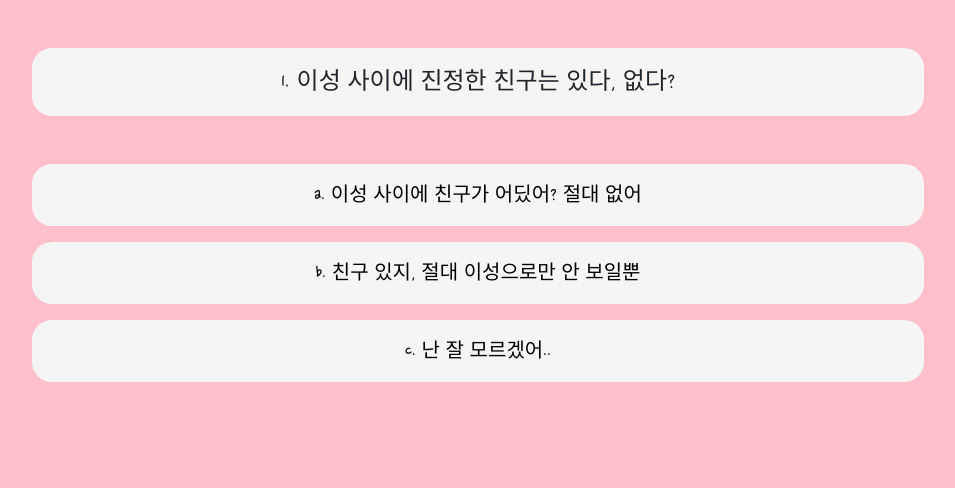
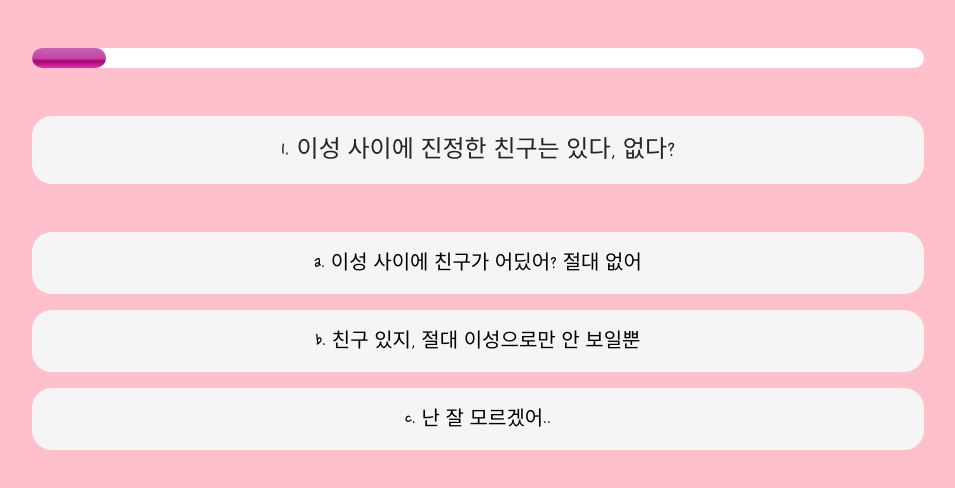
Before and after one commit to chiho98/pshycological_website, a plain HTML site: page index.html in a window 1280 px wide. Both pictures are taken after a click on the button "시작하기". Shown: the whole page, without its empty margins (162-1117 px from the left). Drawn offline with nearby package versions, Linux system fonts and the light colour scheme.

Commit message:
add: 진행상태 막대기 추가

```diff
--- a/css/qna.css
+++ b/css/qna.css
@@ -23,3 +23,23 @@
     background-color: pink;
     color: whitesmoke;
 }
+
+.status {
+    height: 20px;
+    width: 80%;
+    background-color: white;
+    border-radius: 20px;
+}
+
+.statusBar {
+    height: 100%;
+
+    /* Permalink - use to edit and share this gradient: https://colorzilla.com/gradient-editor/#cb60b3+0,c146a1+52,a80077+65,db36a4+100 */
+    background: #cb60b3; /* Old browsers */
+    background: -moz-linear-gradient(top,  #cb60b3 0%, #c146a1 52%, #a80077 65%, #db36a4 100%); /* FF3.6-15 */
+    background: -webkit-linear-gradient(top,  #cb60b3 0%,#c146a1 52%,#a80077 65%,#db36a4 100%); /* Chrome10-25,Safari5.1-6 */
+    background: linear-gradient(to bottom,  #cb60b3 0%,#c146a1 52%,#a80077 65%,#db36a4 100%); /* W3C, IE10+, FF16+, Chrome26+, Opera12+, Safari7+ */
+    filter: progid:DXImageTransform.Microsoft.gradient( startColorstr='#cb60b3', endColorstr='#db36a4',GradientType=0 ); /* IE6-9 */
+
+    border-radius: 20px;
+}
--- a/index.html
+++ b/index.html
@@ -31,6 +31,11 @@
         </section>
 
         <section id="qna">
+            <div class="status mx-auto mt-5">
+                <div class="statusBar">
+
+                </div>
+            </div>
             <div class="qBox my-5 py-3 mx-auto">
 
             </div>
--- a/js/start.js
+++ b/js/start.js
@@ -1,6 +1,7 @@
 const main = document.querySelector("#main");
 const qna = document.querySelector("#qna");
 const btn = document.querySelector("#btn");
+const endPoint = 12;
 
 function addAnswer(answerText, qIdx) {
   let a = document.querySelector(".answerBox");
@@ -39,6 +40,8 @@ function goNext(qIdx) {
   for (let i in qnaList[qIdx].a) {
     addAnswer(qnaList[qIdx].a[i].answer, qIdx);
   }
+  const status = document.querySelector(".statusBar");
+  status.style.width = (100 / endPoint) * (qIdx + 1) + "%";
 }
 
 function begin() {
```
